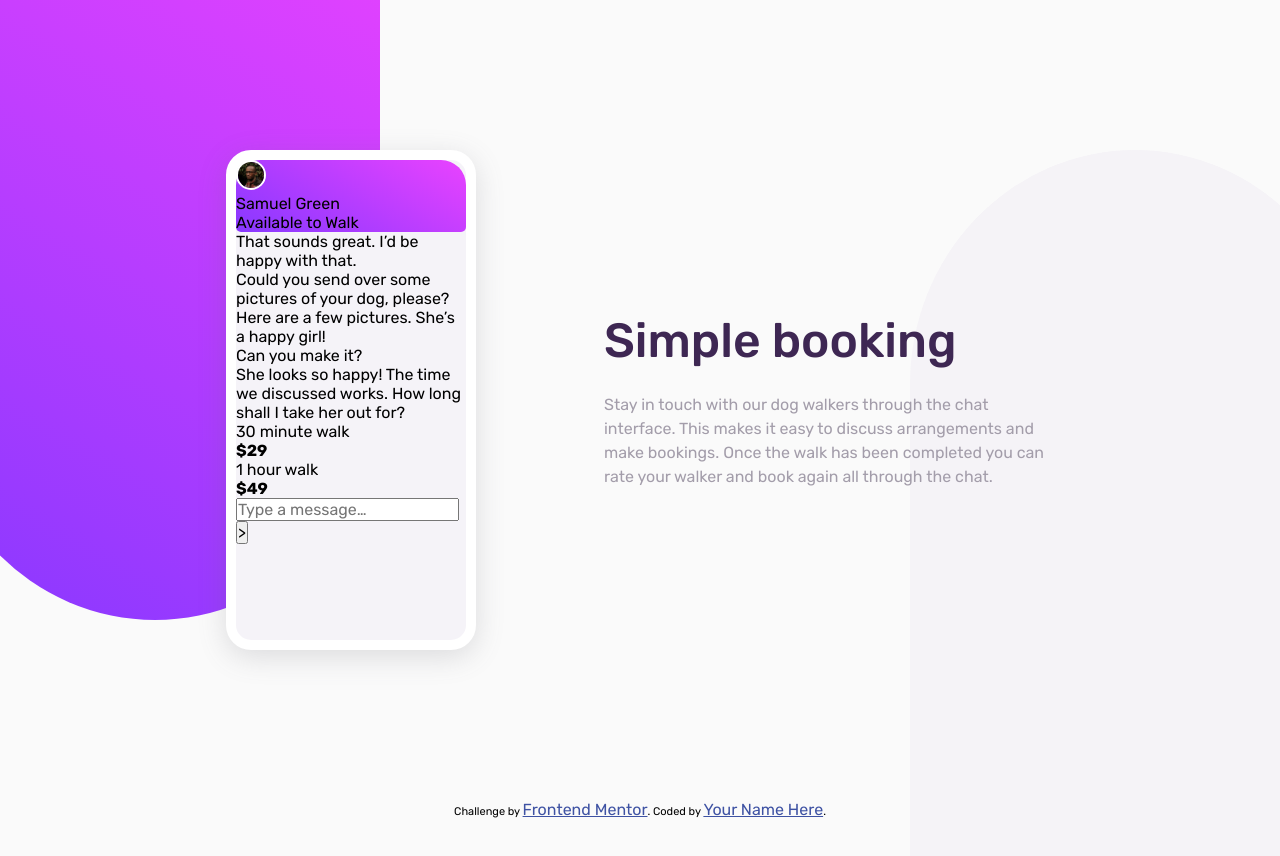
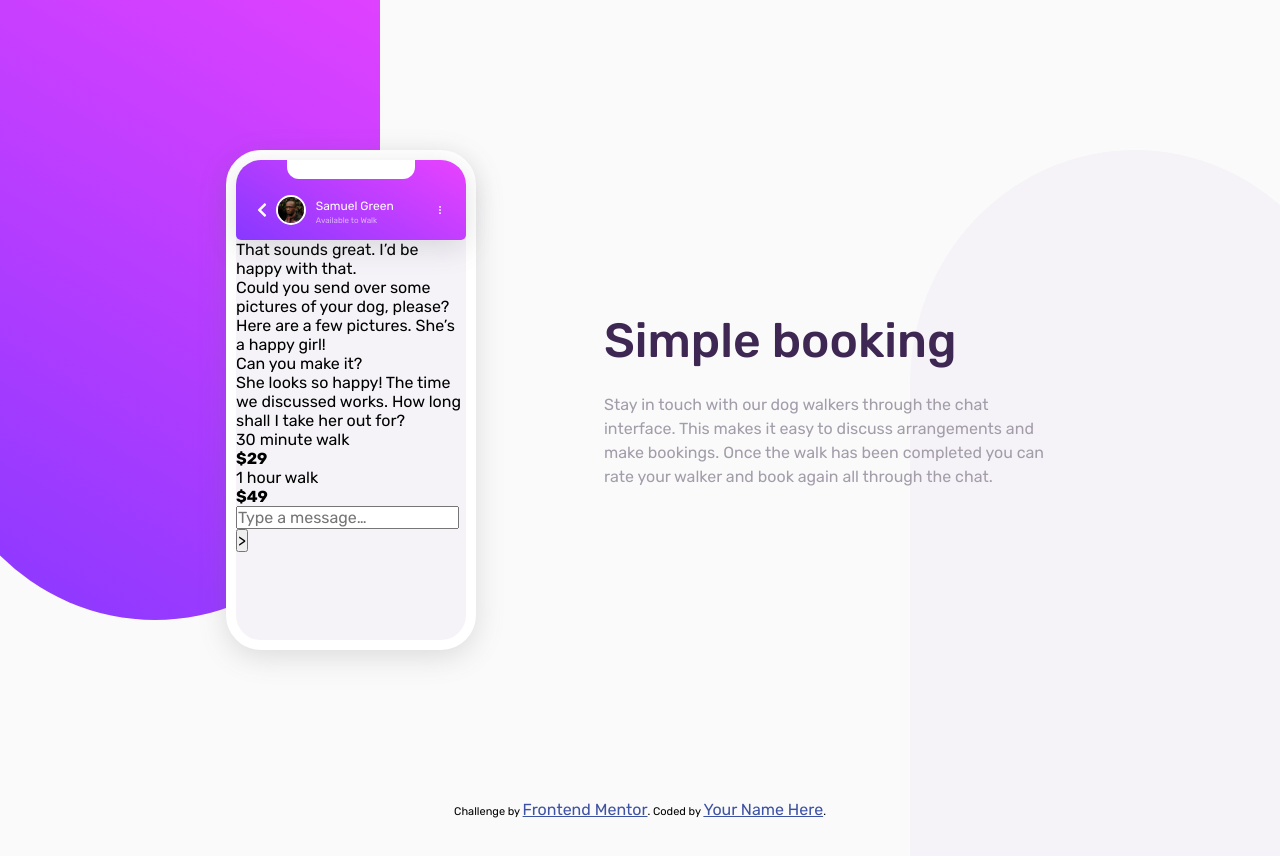
Before and after one commit to chalobonDen/chat-app-css-illustration-master, a plain HTML site: page index.html in a window 1280 px wide. Shown: the top 856 px of the page. Drawn offline with Linux system fonts and the light colour scheme.

Commit message:
header in box-chat

```diff
--- a/index.html
+++ b/index.html
@@ -18,6 +18,7 @@
       href="https://fonts.googleapis.com/css2?family=Rubik:wght@400;500;700&display=swap"
       rel="stylesheet"
     />
+
     <title>Frontend Mentor | [Challenge Name Here]</title>
 
     <!-- Feel free to remove these styles or customise in your own stylesheet 👍 -->
@@ -38,9 +39,18 @@
     <main>
       <div class="mobile">
         <header>
-          <img src="./images/avatar.jpg" alt="" />
-          <div class="username">Samuel Green</div>
-          <div class="status">Available to Walk</div>
+          <div class="top"></div>
+          <img class="back-icon" src="./images/chevron-left-solid.svg" alt="" />
+
+          <!-- <div class="profile-center"> -->
+          <img class="profile-img" src="./images/avatar.jpg" alt="" />
+          <div class="profile-text">
+            <div class="username">Samuel Green</div>
+            <div class="status">Available to Walk</div>
+          </div>
+          <!-- </div> -->
+
+          <img class="menu" src="./images/three-dots-vertical.svg" alt="" />
         </header>
 
         <div class="chat1">That sounds great. I’d be happy with that.</div>
--- a/styles.css
+++ b/styles.css
@@ -40,15 +40,16 @@ main {
   justify-content: center;
   align-items: center;
   height: 100vh;
+
+  position: relative;
 }
-
 .mobile {
   background-color: #f5f3f8;
   width: 250px;
   height: 500px;
 
   border: 10px solid #fff;
-  border-radius: 25px;
+  border-radius: 35px;
 
   margin-right: 8rem;
   box-shadow: rgba(100, 100, 111, 0.2) 0px 7px 29px 0px;
@@ -60,13 +61,43 @@ main {
   border-top-right-radius: 25px;
   border-bottom-left-radius: 5px;
   border-bottom-right-radius: 5px;
+
+  height: 80px;
+  color: #fff;
+  display: flex;
+  justify-content: space-around;
+  align-items: center;
+
+  position: relative;
+  box-shadow: rgba(100, 100, 111, 0.2) 0px 7px 29px 0px;
 }
-.mobile > header > img {
+.top {
+  background-color: #fff;
+  height: 1.2rem;
+  width: 8rem;
+  top: 0;
+  border-bottom-left-radius: 12px;
+  border-bottom-right-radius: 12px;
+  position: absolute;
+}
+.back-icon,
+.profile-img,
+.profile-text,
+.menu {
+  margin-top: 20px;
+}
+.profile-img {
   width: 30px;
+  height: 30px;
   border-radius: 50px;
   border: 2px solid #fff;
+  margin-left: -32px;
+  margin-right: -32px;
 }
-
+.back-icon,
+.menu {
+  width: 10px;
+}
 .text-content {
   width: 450px;
   z-index: 1;
@@ -82,3 +113,11 @@ main {
   color: hsl(270, 7%, 64%);
   line-height: 18pt;
 }
+.username {
+  font-size: 12px;
+  line-height: 20px;
+}
+.status {
+  font-size: 8px;
+  opacity: 0.6;
+}
```
Also changed, not shown: images/chevron-left-solid.svg (added), images/three-dots-vertical.svg (added).
